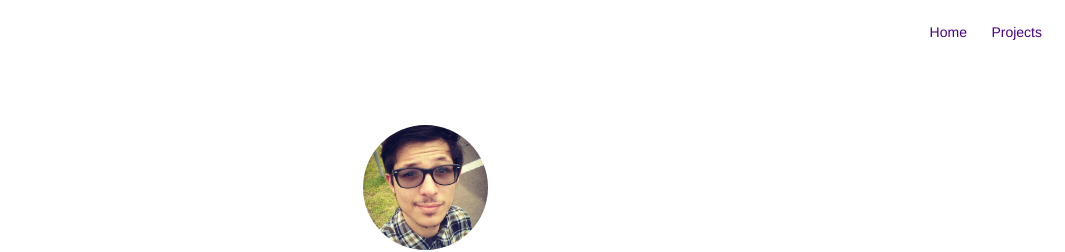
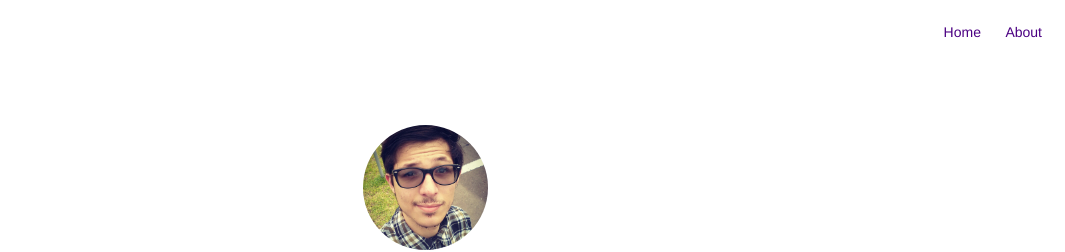
Before and after one commit to Rychillie/rychillieOLD, a Jekyll site: the page built from blog/index.html, in a window 1280 px wide. Shown: the top 252 px of the page, without its empty margins (215-1280 px from the left). Built offline with Jekyll 4.4.1, drawn with Linux system fonts in a browser that asks for light colours.

Commit message:
Update _config.yml

```diff
--- a/_config.yml
+++ b/_config.yml
@@ -63,10 +63,10 @@ width: large
 # paginate_path: "blog/:num/"
 
 # if you don't need projects, comment the *projects* configs below
-projects: true
+projects: false
 
 # if you don't need "about" or "blog", comment them out below
-about: false
+about: true
 blog: true
 
 # do you want to show the "read time" of the posts?
```
